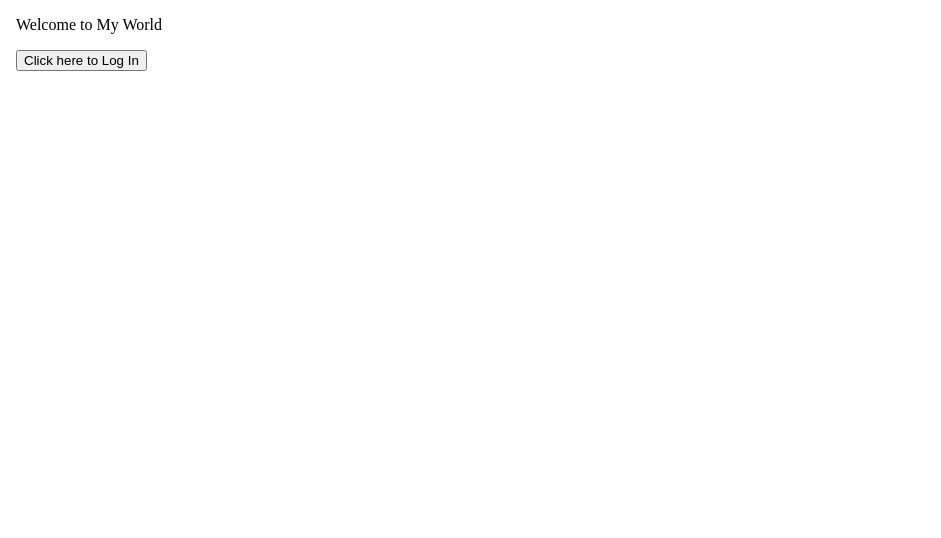
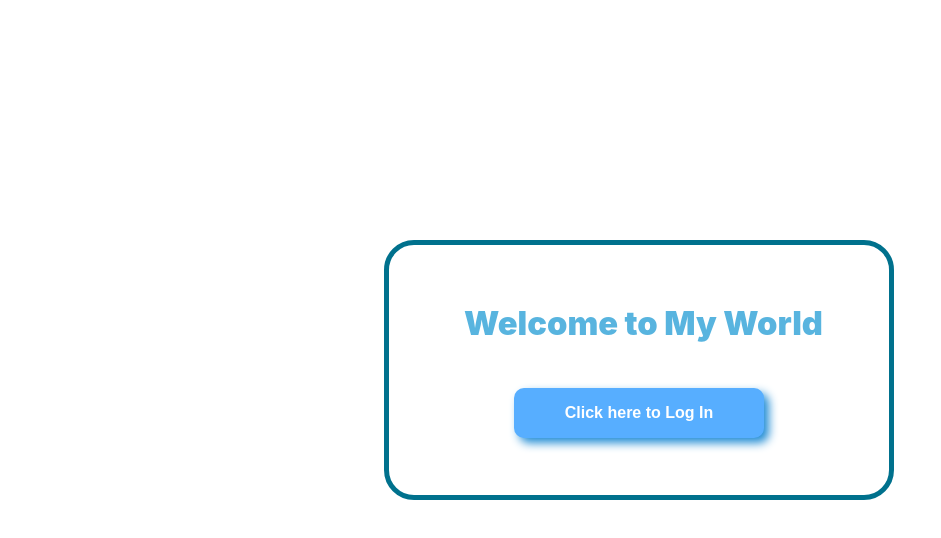
Before and after one commit to duynam2306/loginApp, an Angular app: page / in a window 1280 px wide. Shown: the top 538 px of the page, without its empty margins (0-941 px from the left). Built offline with nearby package versions, Linux system fonts and the light colour scheme.

Commit message:
Update app.component.css

```diff
--- a/src/app/app.component.css
+++ b/src/app/app.component.css
@@ -0,0 +1,51 @@
+.welcome {
+    position: absolute;
+    top: 30%;
+    left: 30%;
+    width: 500px;
+    height: 250px;
+    border: 5px solid rgb(0, 113, 141);
+    border-radius: 30px;
+    font-size: 20px;
+}
+
+p {
+    position: absolute;
+    top: 10%;
+    left: 15%;
+    font-family: -apple-system, BlinkMacSystemFont, 'Segoe UI', Roboto, Oxygen, Ubuntu, Cantarell, 'Open Sans', 'Helvetica Neue', sans-serif;
+    font-size: 2rem;
+    font-weight: 900;
+    color: rgb(88, 180, 223);
+    animation-name: title;
+    animation-duration: 6s;
+    animation-iteration-count: infinite;
+}
+
+@keyframes title {
+    0% {font-size: 2rem;}
+    20% {font-size: 2.2rem;}
+    40% {font-size: 2rem;}
+    60% {font-size: 2.2rem;}
+    80% {font-size: 2rem;}
+    100% {font-size: 2.2rem;}
+}
+
+button {
+    position: absolute;
+    left: 25%;
+    bottom: 23%;
+    width: 250px;
+    height: 50px;
+    border: none;
+    border-radius: 10px;
+    color: white;
+    font-size: medium;
+    font-weight: 700;
+    background-color: rgb(87, 174, 255);
+    box-shadow: 5px 5px 10px rgb(34, 141, 212);
+}
+
+button:hover {
+    background-color: rgb(84, 164, 240);
+}
```
